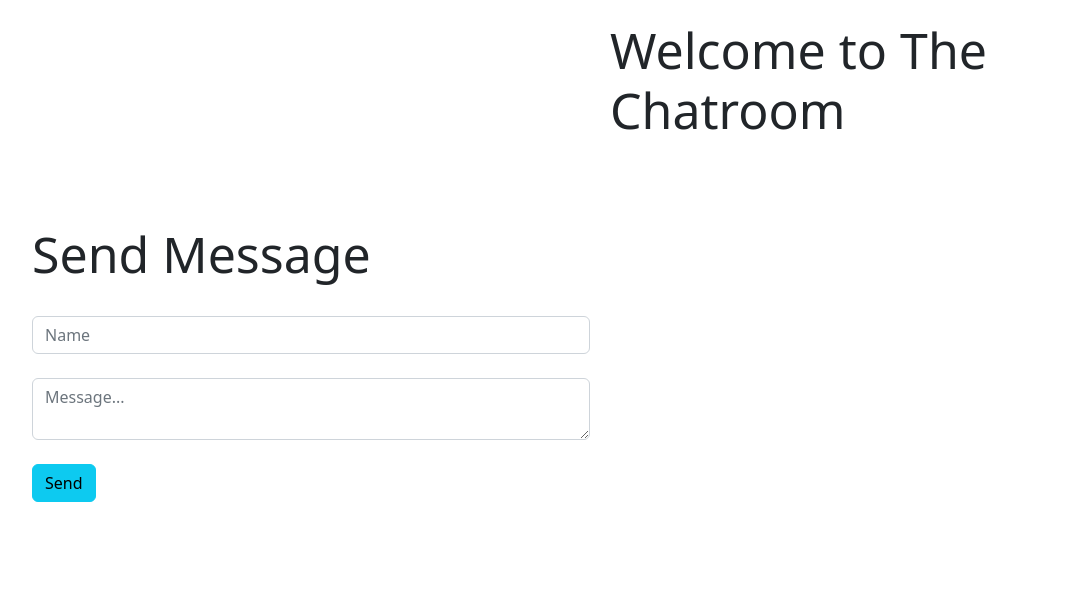
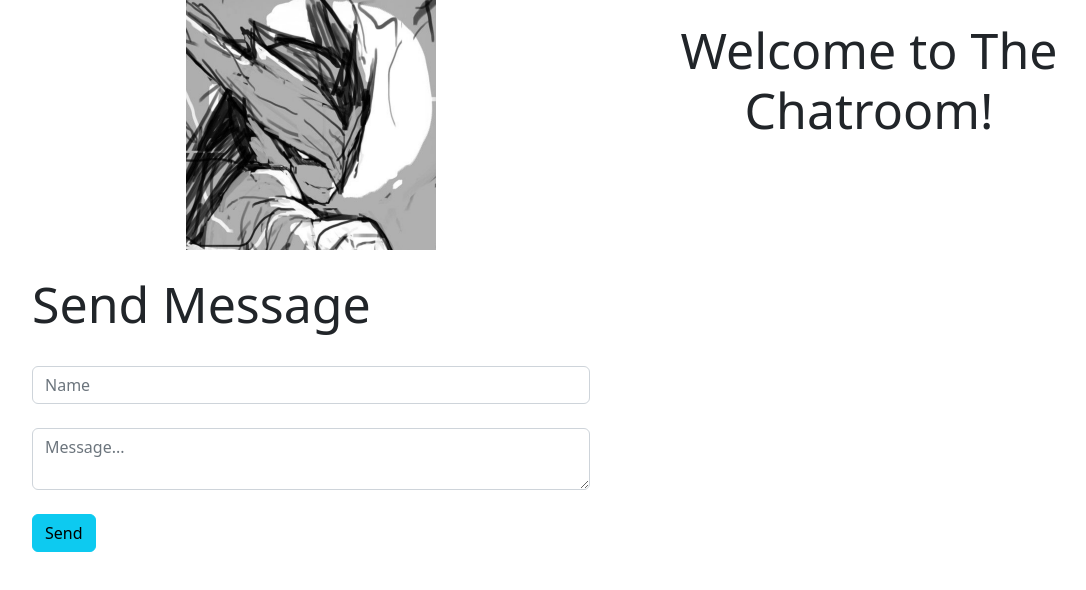
Before and after one commit to hylianmike/real-time-chat-js, a website: page index.html in a window 1280 px wide. Shown: the whole page, without its empty margins (50-1136 px from the left). Drawn offline with nearby package versions, Linux system fonts and the light colour scheme; no server answers.

Commit message:
add logo

```diff
--- a/index.html
+++ b/index.html
@@ -19,6 +19,7 @@
   <body>
     <div class="container">
       <div class="text-box">
+        <img src="./logo.png" class="logo" alt="Our Logo"/>
         <br />
         <div>
           <h1 class="title">Send Message</h1>
@@ -36,7 +37,7 @@
         </div>
       </div>
       <div class="chat">
-        <h1 class="title">Welcome to The Chatroom</h2>
+        <h1 class="title text-center">Welcome to The Chatroom!</h2>
         <div id="chat"></div>
       </div>
     </div>
--- a/styles.css
+++ b/styles.css
@@ -1,16 +1,20 @@
-.container{
-    display: grid;
-    grid-template-columns: repeat(2, 50%);
+.container {
+  display: grid;
+  grid-template-columns: repeat(2, 50%);
 }
 
-.text-box{
-    padding-top: 200px;
+.title {
+  font-size: 50px;
 }
 
-.title{
-    font-size: 50px;
+.chat {
+  padding: 20px;
 }
 
-.chat{
-    padding: 20px;
+.logo {
+  width: 250px;
+  height: 250px;
+  display: block;
+  margin-left: auto;
+  margin-right: auto;
 }
```
Also changed, not shown: logo.png (added).
